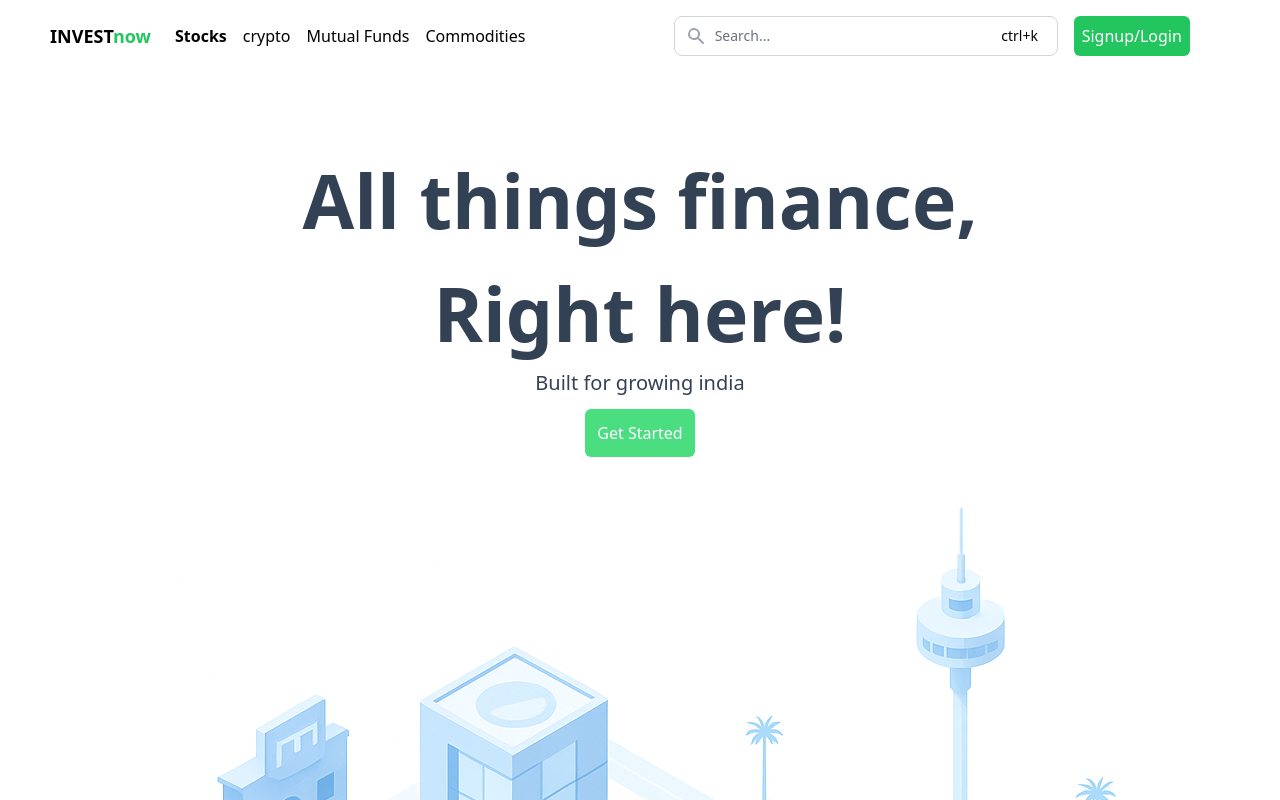
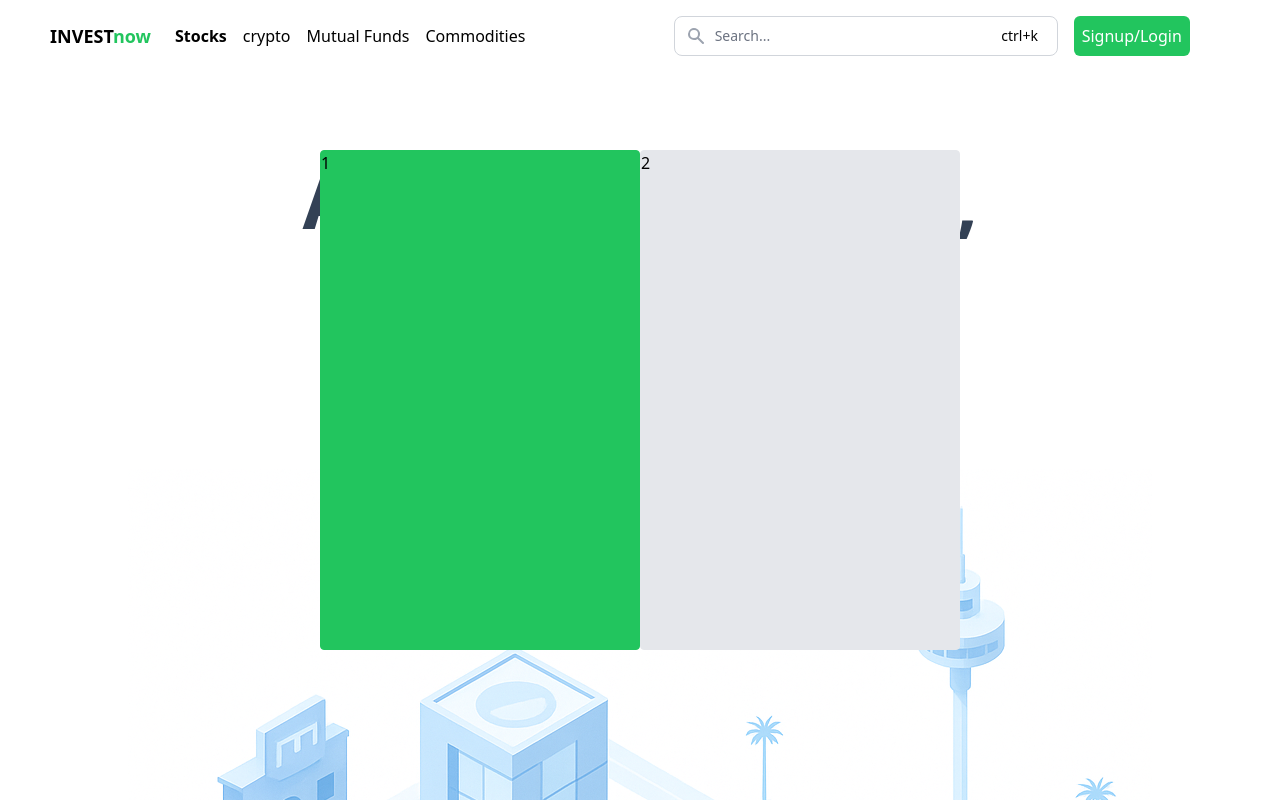
Before and after one commit to legaceee/investNow-grow-copy-, a React (Vite) app: page / in a window 1280 px wide. Both pictures are taken after a click on the button "Signup/Login". Shown: the top 800 px of the page. Built offline with nearby package versions, Linux system fonts and the light colour scheme.

Commit message:
earlier modal

```diff
--- a/src/App.jsx
+++ b/src/App.jsx
@@ -1,6 +1,8 @@
+import { useState } from "react";
 import Home from "./pages/Home";
 
 function App() {
+  const [logInClicked, setLogInClicked] = useState(false);
   return (
     <div>
       <Home />
--- a/src/assets/Component/Hero1.jsx
+++ b/src/assets/Component/Hero1.jsx
@@ -2,6 +2,7 @@ import { useGSAP } from "@gsap/react";
 import gsap from "gsap";
 import buildinggroww from "../../../public/buildinggroww.webp";
 import phonegroww from "../../../public/phonegroww.webp";
+import { useState } from "react";
 
 function Hero1() {
   /* useGSAP(() => {
@@ -10,6 +11,7 @@ function Hero1() {
   function onclick() {
     console.log("Button clicked!");
   } */
+
   return (
     <div className="flex justify-between mt-10 pt-[80px] pb-[80px] bg-white">
       <div className="flex flex-col pl-40 pt-10">
--- a/src/assets/Component/Hero3.jsx
+++ b/src/assets/Component/Hero3.jsx
@@ -38,7 +38,7 @@ function Hero3() {
         finance simplified,<br></br> In your language!
       </p>
       <div className="flex justify-between ">
-        <button className="rounded-full  bg-white text-black mt-6 p-4 border border-gray-300 w-44 h-14   hover:shadow-2xl transition mr-8">
+        <button className="rounded-full  bg-white text-black mt-6 p-4 border border-gray-300 w-44 h-14   hover:shadow-2xl transition  mr-8">
           youtube
         </button>
         <button className="rounded-full  bg-white text-black mt-6 p-4 border border-gray-300 w-44 h-14   hover:shadow-2xl transition">
--- a/src/assets/Component/Hero4.jsx
+++ b/src/assets/Component/Hero4.jsx
@@ -53,20 +53,20 @@ function Hero4() {
     <div>
       <div className="flex flex-col">
         <div className="flex justify-center gap-5 mt-20">
-          <div className="h-[250px] w-[200px] bg-slate-500 rounded-2xl  relative  left-36 -rotate-6  hover:relative hover:bottom-28 hover:z-10 hover:rotate-0">
+          <div className="h-[300px] w-[290px] bg-slate-500 rounded-2xl  relative  left-36 -rotate-6  top-4  hover:-translate-y-28 transition-all duration-500  hover:z-10 hover:rotate-0">
             1
           </div>
-          <div className="h-[200px] w-[320px] bg-red-400 rounded-2xl relative top-10 left-16 rotate-3 hover:relative hover:rotate-0 hover:z-10 hover:-top-6">
+          <div className="h-[200px] w-[320px] bg-red-400 rounded-2xl relative top-10 left-16 rotate-3  hover:rotate-0 hover:z-10 hover:-translate-y-14 transition-all duration-500">
             2
           </div>
-          <div className="h-[200px] w-[320px] bg-slate-500 rounded-2xl relative hover:relative hover:bottom-9">
+          <div className="h-[200px] w-[320px] bg-slate-500 rounded-2xl relative  hover:-translate-y-9 hover:z-10  transition-all duration-500">
             3
           </div>
-          <div className="w-[250px] h-[30 px] bg-orange-300 rounded-2xl relative  right-40 rotate-6 hover:relative hover:rotate-0 hover:bottom-10 ">
+          <div className="w-[345px] h-[347px] bg-orange-300 rounded-2xl relative  right-40 top-6 rotate-6  hover:rotate-0 hover:-translate-y-20  transition-all duration-500 ">
             4
           </div>
         </div>
-        <div className="w-full bg-gray-300  h-[600px] z-20 relative bottom-[50px]"></div>
+        <div className="w-full bg-gray-300  h-[600px] z-20 relative bottom-[150px]"></div>
       </div>
     </div>
   );
--- a/src/assets/Component/Navbar.jsx
+++ b/src/assets/Component/Navbar.jsx
@@ -1,8 +1,11 @@
-import { Search } from "lucide-react";
+import { LogIn, Search } from "lucide-react";
 import { useEffect, useRef, useState } from "react";
+import Login from "../../pages/Login";
 
-function Navbar() {
+function Navbar({ clicked, clickManage }) {
   const [query, setQuery] = useState("");
+
+  console.log(clicked, clickManage);
   const inputEl = useRef(null);
   useEffect(function () {
     function callback(e) {
@@ -19,8 +22,10 @@ function Navbar() {
     //cleanup function
     return () => document.removeEventListener("keydown", callback);
   }, []);
+  console.log(clicked);
   return (
-    <nav className="bg-white p-4">
+    <>
+      <nav className="bg-white p-4 z-[1002]">
         <div className="flex justify-around items-center fixed top-0 left-0 right-0 z-50 bg-white p-4">
           {/* Logo Section */}
           <div className="flex items-center">
@@ -62,7 +67,10 @@ function Navbar() {
               ctrl+k
             </h2>
             <div className="flex items-center mr-10">
-            <button className="bg-green-500 text-white rounded-md px-2 py-2 ml-4">
+              <button
+                className="bg-green-500 text-white rounded-md px-2 py-2 ml-4"
+                onClick={() => clickManage((clicked) => !clicked)}
+              >
                 Signup/Login
               </button>
             </div>
@@ -75,6 +83,7 @@ function Navbar() {
         </div> */}
         </div>
       </nav>
+    </>
   );
 }
 
--- a/src/pages/Home.jsx
+++ b/src/pages/Home.jsx
@@ -1,4 +1,4 @@
-import React from "react";
+import React, { useState } from "react";
 import Navbar from "../assets/Component/Navbar";
 
 import growwhero from "../../public/growwhero.png";
@@ -6,11 +6,14 @@ import Hero1 from "../assets/Component/Hero1";
 import Hero2 from "../assets/Component/hero2";
 import Hero3 from "../assets/Component/Hero3";
 import Hero4 from "../assets/Component/Hero4";
+import Login from "./Login";
+
 function Home() {
+  const [clicked, setIsClicked] = useState(false);
   return (
     <>
       <div className="flex flex-col items-center justify-center min-h-screen bg-white">
-        <Navbar />
+        <Navbar clicked={clicked} clickManage={setIsClicked} />
         <div className="flex flex-col  justify-center mt-28 text-center bg-white">
           <h2 className="text-[75px]  font-semibold text-slate-700">
             All things finance,
@@ -41,7 +44,7 @@ function Home() {
           </div>
         </div>
       </div>
-
+      {clicked ? <Login /> : ""}
       <div>
         <Hero1 />
       </div>
--- /dev/null
+++ b/src/pages/Login.jsx
@@ -0,0 +1,18 @@
+function Login() {
+  return (
+    <div>
+      <div className="fixed  top-0 left-0 h-[100vh] w-[100vw] z-[1000] ">
+        <div className="flex fixed top-1/2 left-1/2 z-[1001] w-[50vw] transform -translate-x-1/2 -translate-y-1/2">
+          <div className="bg-green-500 h-[500px] w-[400px] border border-green-500 rounded">
+            1
+          </div>
+          <div className="bg-gray-200 h-[500px] w-[400px] border border-gray-200 rounded">
+            2
+          </div>
+        </div>
+      </div>
+    </div>
+  );
+}
+
+export default Login;
```
Lines whose indentation alone changed are shown as unchanged.
